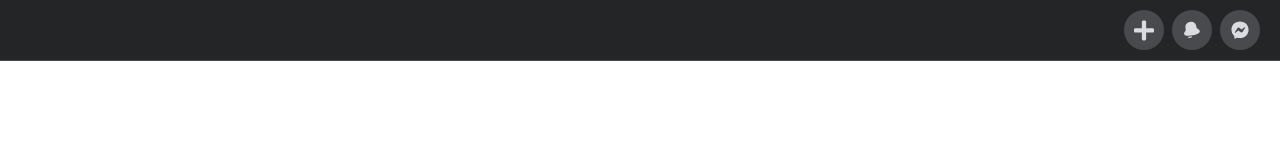
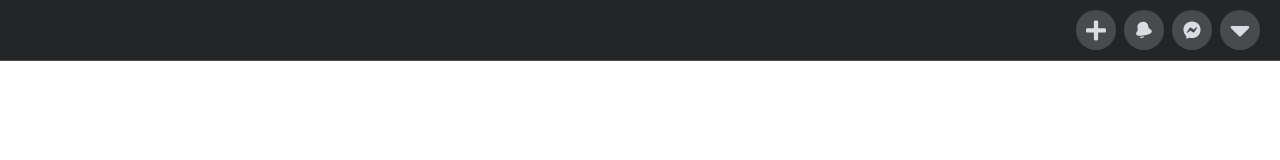
Before and after one commit to barclayd/CSS-Only, a React (Create React App) app in the folder FacebookDropdown/: page / in a window 1280 px wide. Shown: the top 160 px of the page. Built offline with nearby package versions, Linux system fonts and the light colour scheme.

Commit message:
Display DropdownMenu

```diff
--- a/FacebookDropdown/src/App.tsx
+++ b/FacebookDropdown/src/App.tsx
@@ -4,13 +4,19 @@ import { NavBarItem } from './components/NavBarItem';
 import { ReactComponent as PlusIcon } from './icons/plus.svg';
 import { ReactComponent as BellIcon } from './icons/bell.svg';
 import { ReactComponent as MessengerIcon } from './icons/messenger.svg';
+import { ReactComponent as CaretIcon } from './icons/caret.svg';
+import { DropdownMenu } from './components/DropdownMenu';
 
 function App() {
   return (
     <NavBar>
-      <NavBarItem Icon={PlusIcon} />
-      <NavBarItem Icon={BellIcon} />
-      <NavBarItem Icon={MessengerIcon} />
+      <NavBarItem icon={PlusIcon} />
+      <NavBarItem icon={BellIcon} />
+      <NavBarItem icon={MessengerIcon} />
+
+      <NavBarItem icon={CaretIcon}>
+        <DropdownMenu />
+      </NavBarItem>
     </NavBar>
   );
 }
--- /dev/null
+++ b/FacebookDropdown/src/components/DropdownMenu.tsx
@@ -0,0 +1,15 @@
+import { FC } from 'react';
+import { DropdownMenuItem } from './DropdownMenuItem';
+import { ReactComponent as CogIcon } from '../icons/cog.svg';
+import { ReactComponent as ChevronIcon } from '../icons/chevron.svg';
+
+export const DropdownMenu: FC = () => {
+  return (
+    <div className="dropdown">
+      <div className="menu">
+        <DropdownMenuItem>My Profile</DropdownMenuItem>
+        <DropdownMenuItem leftIcon={CogIcon} rightIcon={ChevronIcon} />
+      </div>
+    </div>
+  );
+};
--- /dev/null
+++ b/FacebookDropdown/src/components/DropdownMenuItem.tsx
@@ -0,0 +1,21 @@
+import { FC } from 'react';
+import { SVGIcon } from '../types/icon';
+
+interface DropdownMenuItemProps {
+  leftIcon?: SVGIcon;
+  rightIcon?: SVGIcon;
+}
+
+export const DropdownMenuItem: FC<DropdownMenuItemProps> = ({
+  children,
+  leftIcon: LeftIcon,
+  rightIcon: RightIcon,
+}) => {
+  return (
+    <a href="#" className="menu-item">
+      <span className="icon-button">{LeftIcon && <LeftIcon />}</span>
+      {children}
+      <span className="icon-right">{RightIcon && <RightIcon />}</span>
+    </a>
+  );
+};
--- a/FacebookDropdown/src/components/NavBarItem.tsx
+++ b/FacebookDropdown/src/components/NavBarItem.tsx
@@ -1,13 +1,19 @@
-import { FC, FunctionComponent, SVGProps } from 'react';
+import { FC, useState } from 'react';
+import { SVGIcon } from '../types/icon';
 
 interface NavItemProps {
-  Icon: FunctionComponent<SVGProps<SVGSVGElement>>;
+  icon: SVGIcon;
 }
 
-export const NavBarItem: FC<NavItemProps> = ({ Icon }) => (
-  <li className="nav-item">
-    <a href="#" className="icon-button">
-      <Icon />
-    </a>
-  </li>
-);
+export const NavBarItem: FC<NavItemProps> = ({ icon: Icon, children }) => {
+  const [open, setOpen] = useState(false);
+
+  return (
+    <li className="nav-item">
+      <div className="icon-button" onClick={() => setOpen(!open)}>
+        <Icon />
+        {open && children}
+      </div>
+    </li>
+  );
+};
--- a/FacebookDropdown/src/index.css
+++ b/FacebookDropdown/src/index.css
@@ -76,3 +76,32 @@ a {
   fill: var(--text-colour);
   width: 20px;
 }
+
+.dropdown {
+  position: absolute;
+  top: 58px;
+  width: 300px;
+  transform: translateX(-45%);
+  background-color: var(--bg);
+  border: var(--border);
+  border-radius: var(--border-radius);
+  padding: 1rem;
+  overflow: hidden;
+}
+
+.menu-item {
+  height: 50px;
+  display: flex;
+  align-items: center;
+  border-radius: var(--border-radius);
+  transition: background var(--speed);
+  padding: 0.5rem;
+}
+
+.menu-item:hover {
+  background-color: #525357;
+}
+
+.icon-right {
+  margin-left: auto;
+}
--- /dev/null
+++ b/FacebookDropdown/src/types/icon.ts
@@ -0,0 +1,3 @@
+import { FunctionComponent, SVGProps } from 'react';
+
+export type SVGIcon = FunctionComponent<SVGProps<SVGSVGElement>>;
```
